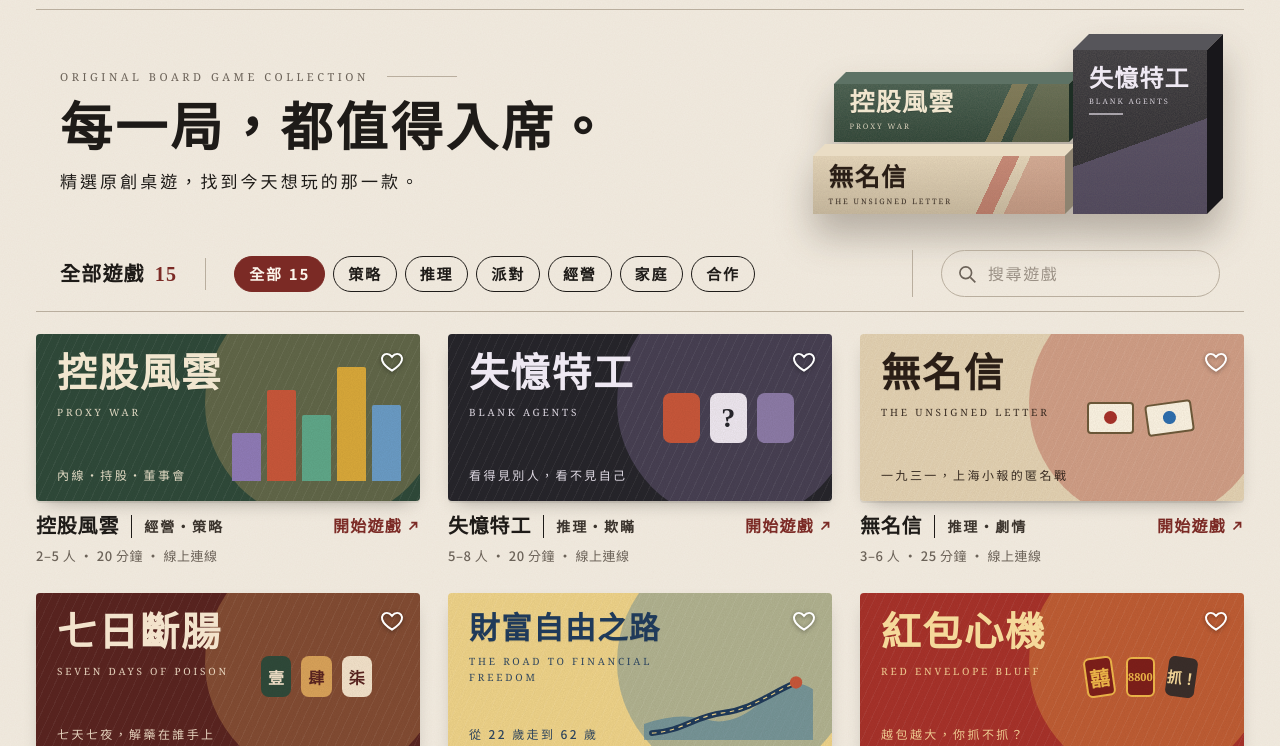
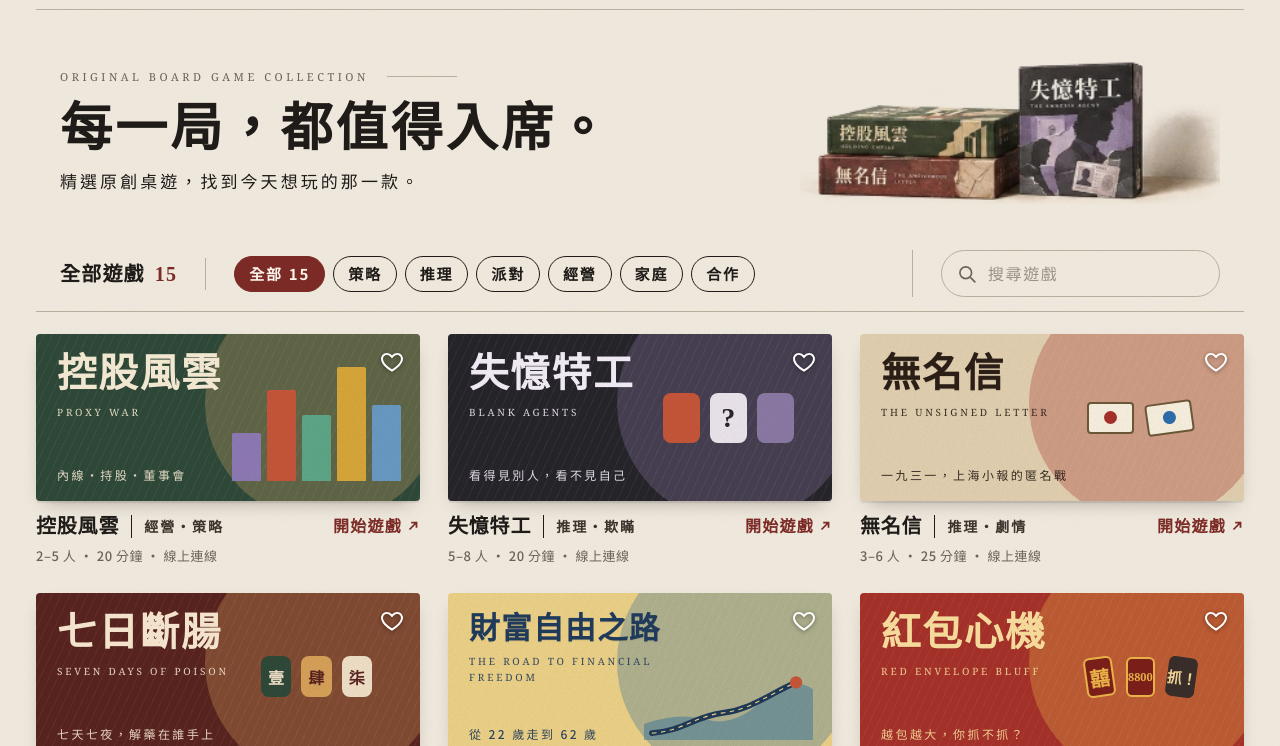
Before and after one commit to greathankyun/board-games, a plain HTML site: page index.html in a window 1280 px wide. Shown: the part 68-814 px from the top of the page. Drawn offline with Linux system fonts and the light colour scheme.

Commit message:
大廳主視覺換成 Hank 提供的遊戲盒圖片（covers/hero.webp） (#7)
Claude-Session: https://claude.ai/code/session_016Tb4v5w2AzWspStFuJLFaQ

Co-authored-by: Claude <noreply@anthropic.com>

```diff
--- a/index.html
+++ b/index.html
@@ -170,7 +170,8 @@ dialog::backdrop{background:rgba(30,27,24,.45)}
 
 /* 桌面標語右側的遊戲盒堆疊 */
 .boxes{filter:drop-shadow(0 22px 18px rgba(40,28,18,.28))}
-.boxes .hero-art{position:absolute;inset:-20px 0 -10px;width:100%;height:calc(100% + 30px);object-fit:contain;object-position:right center}
+.boxes .hero-art{position:absolute;right:0;top:50%;transform:translateY(-50%);width:100%;height:auto}
+.boxes.has-hero{filter:none}
 .boxes.has-hero .box{display:none}
 .box{--d:14px;position:absolute;background:var(--g-bg);color:var(--g-ink);display:flex;flex-direction:column;justify-content:center;padding:0 16px;isolation:isolate}
 .box .face{position:absolute;inset:0;overflow:hidden;z-index:0;background:
```
Also changed, not shown: covers/hero.webp (added).
